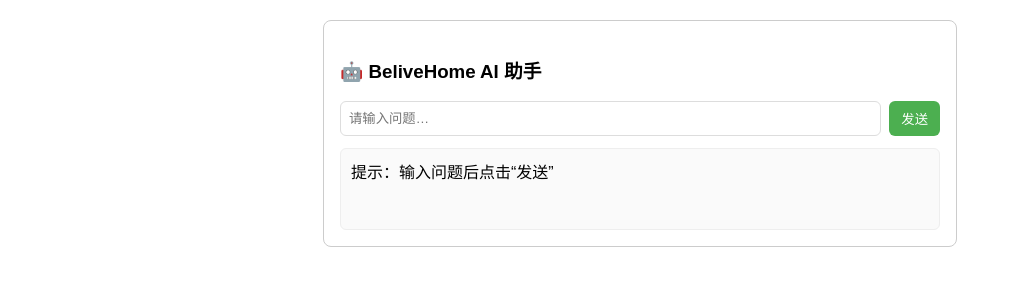
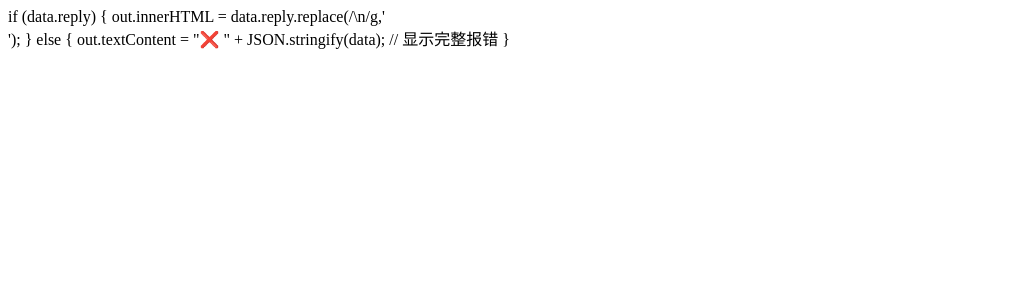
Before and after one commit to doristongtong-boop/belivehome-ai, a website: page index.html in a window 1280 px wide. Shown: the whole page, without its empty margins (0-1012 px from the left). Drawn offline with Linux system fonts and the light colour scheme.

Commit message:
Update index.html

```diff
--- a/index.html
+++ b/index.html
@@ -1,48 +1,6 @@
-<!DOCTYPE html>
-<html lang="zh">
-<head>
-  <meta charset="utf-8">
-  <title>BeliveHome AI 助手</title>
-  <style>
-    body { font-family: sans-serif; margin: 20px; }
-    .card { max-width: 600px; margin: auto; border: 1px solid #ccc; border-radius: 8px; padding: 16px; }
-    .row { display: flex; gap: 8px; }
-    input { flex: 1; padding: 8px; border: 1px solid #ddd; border-radius: 6px; }
-    button { padding: 8px 12px; border: none; border-radius: 6px; background: #4CAF50; color: white; cursor: pointer; }
-    #out { margin-top: 12px; padding: 10px; border: 1px solid #eee; border-radius: 6px; background: #fafafa; min-height: 60px; }
-  </style>
-</head>
-<body>
-  <div class="card">
-    <h3>🤖 BeliveHome AI 助手</h3>
-    <div class="row">
-      <input id="q" placeholder="请输入问题…" />
-      <button onclick="ask()">发送</button>
-    </div>
-    <div id="out">提示：输入问题后点击“发送”</div>
-  </div>
 
-<script>
-async function ask() {
-  const q = document.getElementById('q').value;
-  const out = document.getElementById('out');
-  out.textContent = "⏳ 查询中…";
-  try {
-    const r = await fetch('/api/chat', {
-      method: 'POST',
-      headers: { 'Content-Type': 'application/json' },
-      body: JSON.stringify({ message: q })
-    });
-    const data = await r.json();
-    if (data.reply) {
-      out.innerHTML = data.reply.replace(/\n/g,'<br>');
-    } else {
-      out.textContent = "❌ " + (data.error || "未知错误");
-    }
-  } catch (e) {
-    out.textContent = "❌ 出错: " + e.message;
-  }
+if (data.reply) {
+  out.innerHTML = data.reply.replace(/\n/g,'<br>');
+} else {
+  out.textContent = "❌ " + JSON.stringify(data);  // 显示完整报错
 }
-</script>
-</body>
-</html>
```
